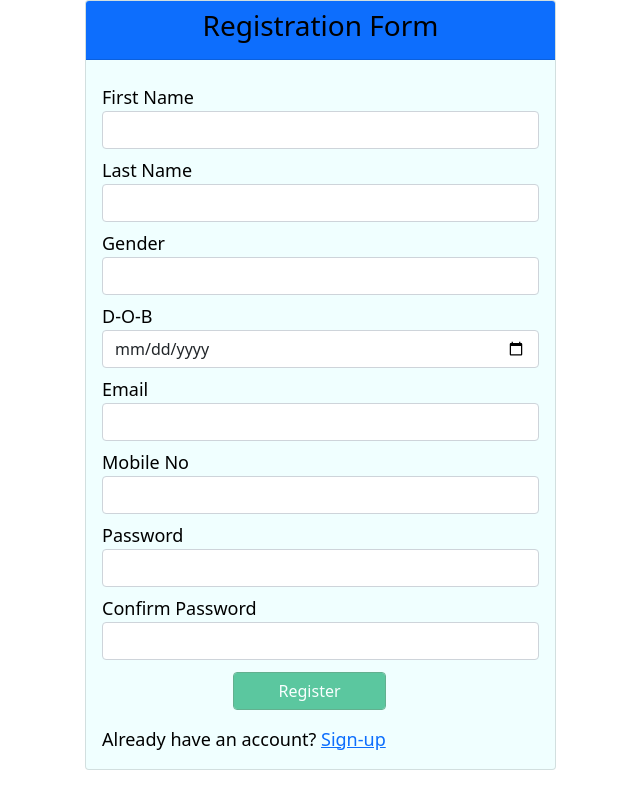
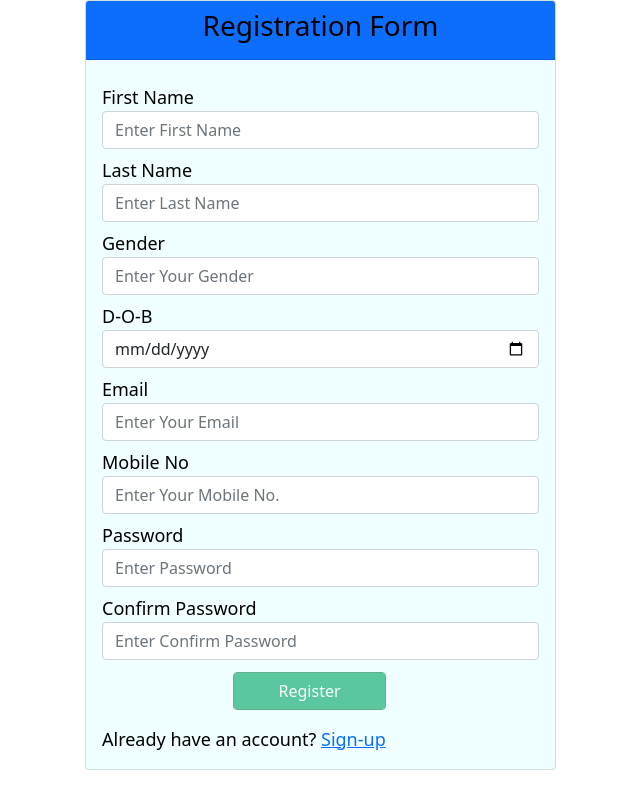
Before and after one commit to soni-ji30/Angular-Project, an Angular app: page / in a window 1280 px wide. Shown: the whole page, without its empty margins (241-881 px from the left). Built offline with nearby package versions, Linux system fonts and the light colour scheme.

Commit message:
Update registration.component.html

```diff
--- a/src/app/components/pages/registration/registration.component.html
+++ b/src/app/components/pages/registration/registration.component.html
@@ -8,19 +8,19 @@
                 <form (ngSubmit)="submit()" [formGroup]="formdata">
                     <div class="form-group pt-2">
                         <label for="">First Name</label>
-                        <input type="text" class="form-control" name="firstname" formControlName="firstname">
+                        <input type="text" class="form-control" name="firstname" placeholder="Enter First Name" formControlName="firstname">
                         <div class="text-danger" *ngIf="formdata.controls.firstname.errors?.required && formdata.controls.firstname.touched">First Name Required</div>
                     </div>
 
                     <div class="form-group pt-2">
                         <label for="">Last Name</label>
-                        <input type="text" class="form-control" name="lastname" formControlName="lastname">
+                        <input type="text" class="form-control" name="lastname" placeholder="Enter Last Name" formControlName="lastname">
                         <div class="text-danger" *ngIf="formdata.controls.lastname.errors?.required && formdata.controls.lastname.touched">Last Name Required</div>
                     </div>
 
                     <div class="form-group pt-2">
                         <label for="">Gender</label>
-                        <input type="text" class="form-control" name="gender" formControlName="gender">
+                        <input type="text" class="form-control" name="gender" placeholder="Enter Your Gender" formControlName="gender">
                         <div class="text-danger" *ngIf="formdata.controls.gender.errors?.required && formdata.controls.gender.touched">Gender Required</div>
                     </div>
 
@@ -32,27 +32,27 @@
 
                     <div class="form-group pt-2">
                         <label for="">Email</label>
-                        <input type="email" class="form-control" name="email" formControlName="email">
+                        <input type="email" class="form-control" name="email" placeholder="Enter Your Email" formControlName="email">
                         <div class="text-danger" *ngIf="formdata.controls.email.errors?.required && formdata.controls.email.touched">Email Required</div>
                     </div>
 
                     <div class="form-group pt-2">
                         <label for="">Mobile No</label>
-                        <input type="number" class="form-control" name="mobile" formControlName="mobile">
+                        <input type="number" class="form-control" name="mobile" placeholder="Enter Your Mobile No." formControlName="mobile">
                         <div class="text-danger" *ngIf="formdata.controls.mobile.errors?.required && formdata.controls.mobile.touched">Mobile No. Required</div>
 
                     </div>
 
                     <div class="form-group pt-2">
                         <label for="">Password</label>
-                        <input type="password" class="form-control" name="password" formControlName="password">
+                        <input type="password" class="form-control" name="password" placeholder="Enter Password" formControlName="password">
                         <div class="text-danger" *ngIf="formdata.controls.password.errors?.required && formdata.controls.password.touched">Password Required</div>
 
                     </div>
 
                     <div class="form-group pt-2">
                         <label for="">Confirm Password</label>
-                        <input type="password" class="form-control" name="confirmpassword" formControlName="confirmpassword">
+                        <input type="password" class="form-control" name="confirmpassword" placeholder="Enter Confirm Password" formControlName="confirmpassword">
                         <div class="text-danger" *ngIf="formdata.controls.confirmpassword.errors?.required && formdata.controls.confirmpassword.touched">Confirm Password Required</div>
 
                     </div>
```
